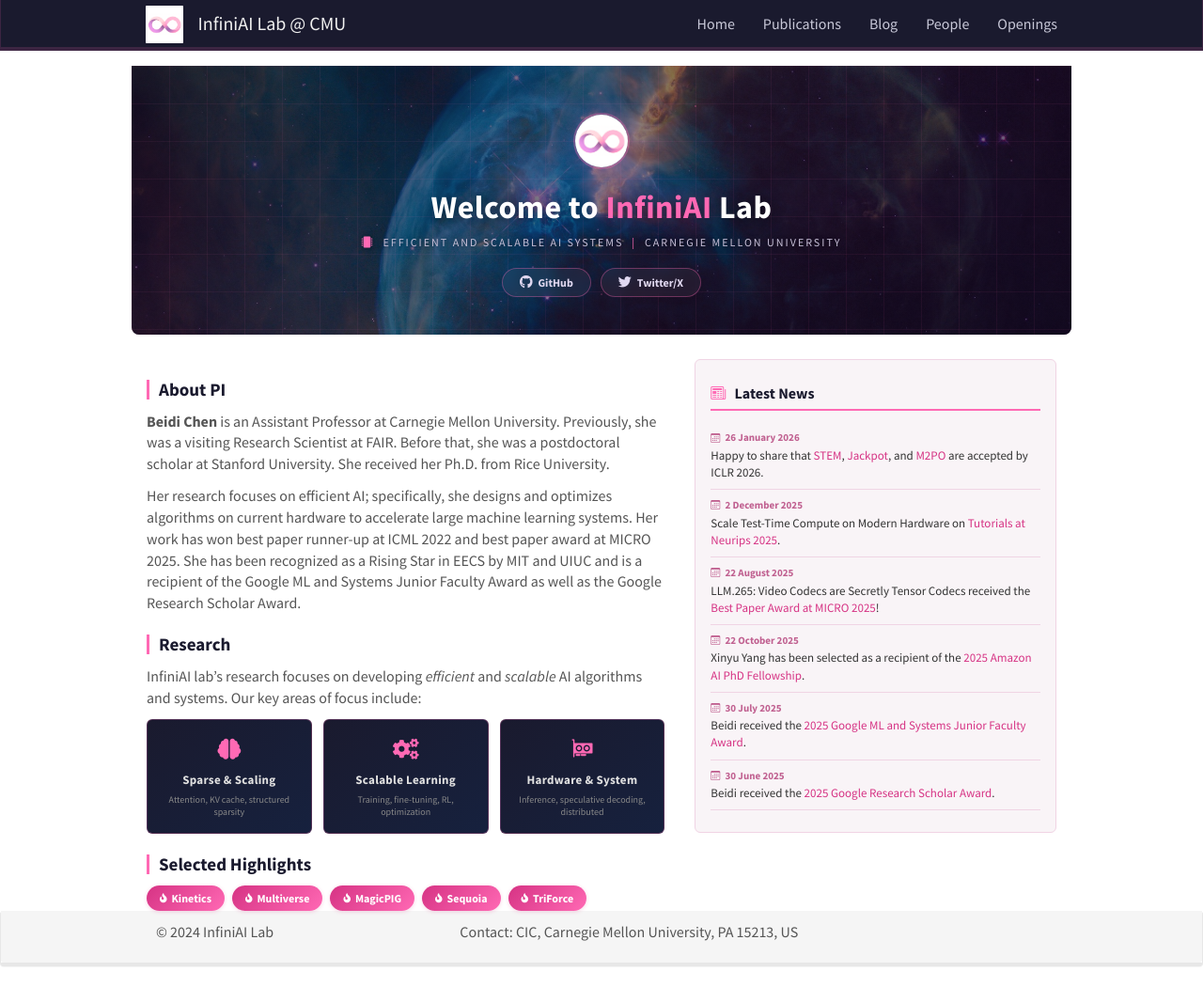
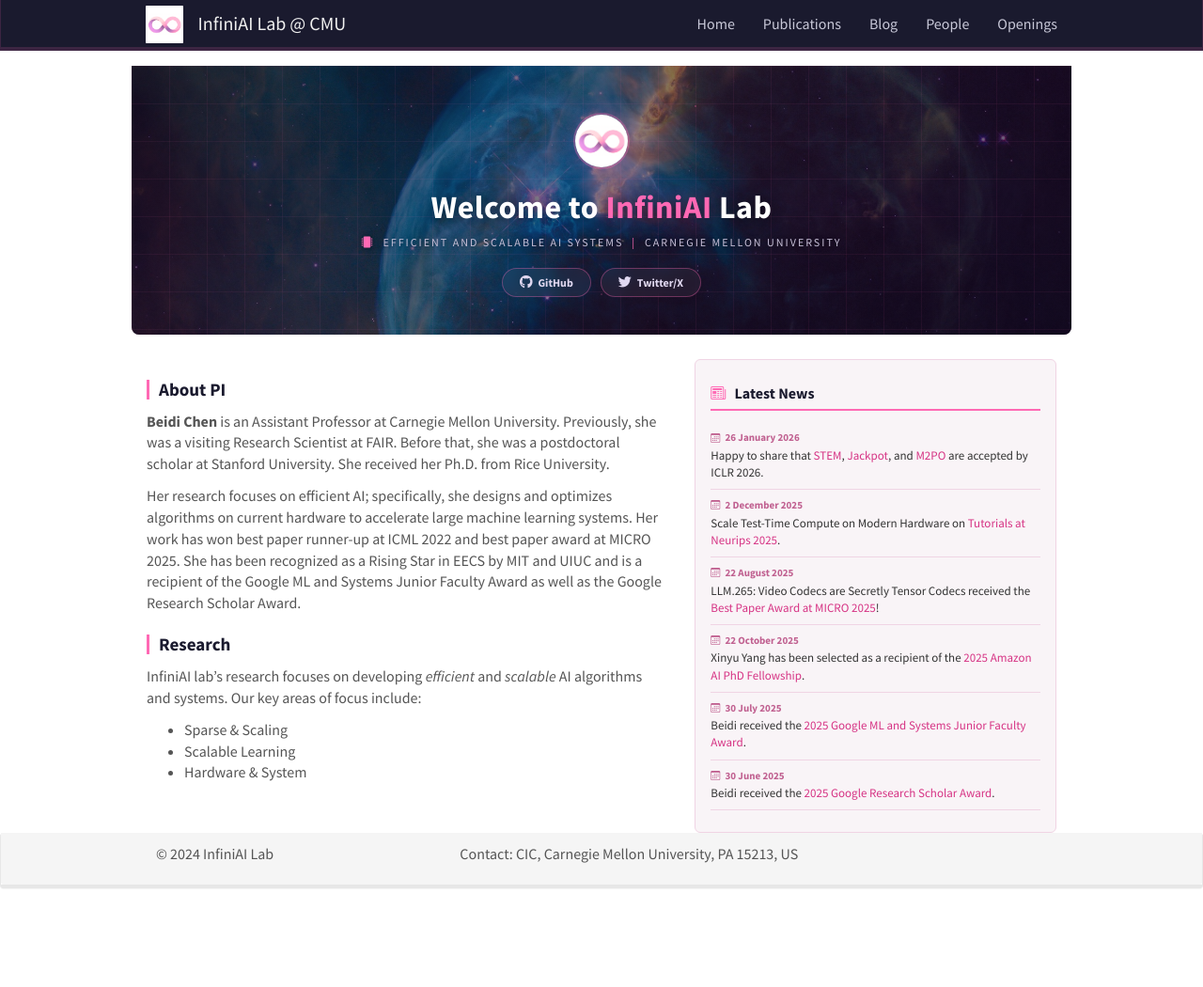
Before and after one commit to dreaming-panda/lab-page-new, a Jekyll site: the page built from _pages/home.md, in a window 1280 px wide and 1050 px high. Shown: the whole window at 94% size. Built offline with Jekyll 4.4.1, drawn with Linux system fonts in a browser that asks for light colours; nearby versions of some CDN libraries.

Commit message:
Remove research cards and selected highlights from home page
Co-Authored-By: Claude Opus 4.6 (1M context) <noreply@anthropic.com>

```diff
--- a/_pages/home.md
+++ b/_pages/home.md
@@ -15,30 +15,6 @@ Her research focuses on efficient AI; specifically, she designs and optimizes al
 
 InfiniAI lab's research focuses on developing *efficient* and *scalable* AI algorithms and systems. Our key areas of focus include:
 
-<div class="research-areas" markdown="0">
-<div class="research-card">
-<div class="research-icon"><i class="fas fa-brain"></i></div>
-<div class="research-label">Sparse & Scaling</div>
-<div class="research-sub">Attention, KV cache, structured sparsity</div>
-</div>
-<div class="research-card">
-<div class="research-icon"><i class="fas fa-cogs"></i></div>
-<div class="research-label">Scalable Learning</div>
-<div class="research-sub">Training, fine-tuning, RL, optimization</div>
-</div>
-<div class="research-card">
-<div class="research-icon"><i class="bi bi-gpu-card"></i></div>
-<div class="research-label">Hardware & System</div>
-<div class="research-sub">Inference, speculative decoding, distributed</div>
-</div>
-</div>
-
-### Selected Highlights
-
-<div class="highlights-row" markdown="0">
-<a href="https://infini-ai-lab.github.io/Kinetics/" class="highlight-chip" target="_blank"><i class="fas fa-fire"></i> Kinetics</a>
-<a href="https://multiverse4fm.github.io/" class="highlight-chip" target="_blank"><i class="fas fa-fire"></i> Multiverse</a>
-<a href="https://www.lsh-ai.com" class="highlight-chip" target="_blank"><i class="fas fa-fire"></i> MagicPIG</a>
-<a href="https://infini-ai-lab.github.io/Sequoia-Page/" class="highlight-chip" target="_blank"><i class="fas fa-fire"></i> Sequoia</a>
-<a href="https://infini-ai-lab.github.io/TriForce/" class="highlight-chip" target="_blank"><i class="fas fa-fire"></i> TriForce</a>
-</div>
+- Sparse & Scaling
+- Scalable Learning
+- Hardware & System
```
